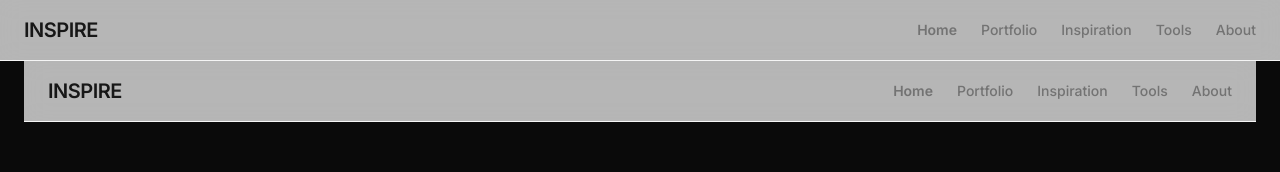
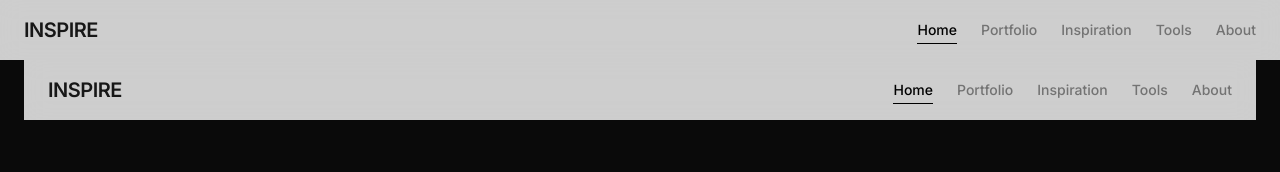
Before and after one commit to prasanjit-dey-ux/Inspohub, a Next.js app in the folder client/: page / in a window 1280 px wide. Shown: the top 172 px of the page. Built offline with nearby package versions, Linux system fonts and the light colour scheme.

Commit message:
updated navbar: added motion

```diff
--- a/client/component/layout/navbar.tsx
+++ b/client/component/layout/navbar.tsx
@@ -18,8 +18,7 @@ export default function Navbar() {
   return (
     <nav
       className={clsx(
-        "sticky top-0 z-50 border-b border-neutral-100",
-        "bg-white/80 backdrop-blur-md supports-[backdrop-filter]:bg-white/70"
+        "sticky top-0 z-50 bg-white backdrop-blur-md supports-backdrop-filter:bg-white/80 "
       )}
     >
       <div className="max-w-7xl mx-auto flex justify-between items-center px-6 py-4">
@@ -32,19 +31,35 @@ export default function Navbar() {
         </Link>
 
         {/* Nav Links */}
-        <div className="hidden sm:flex gap-6 text-sm font-medium">
-          {links.map((link) => (
+        <div className="hidden sm:flex gap-6 text-sm font-medium relative">
+          {links.map((link) => {
+            const isActive = pathname === link.href;
+
+            return (
               <Link
                 key={link.name}
                 href={link.href}
                 className={clsx(
-                "transition-colors hover:text-black text-neutral-500",
-                pathname === link.href && "text-black font-semibold"
+                  "relative transition-colors duration-200",
+                  isActive
+                    ? "text-black"
+                    : "text-neutral-500 hover:text-black"
                 )}
               >
                 {link.name}
+
+                {/* ✅ Animated underline */}
+                <span
+                  className={clsx(
+                    "absolute left-0 -bottom-1 h-[1.5px] bg-black transition-all duration-300 ease-out",
+                    isActive
+                      ? "w-full"
+                      : "w-0 group-hover:w-full hover:w-full"
+                  )}
+                ></span>
               </Link>
-          ))}
+            );
+          })}
         </div>
 
         {/* Mobile Placeholder (optional) */}
```
Lines whose indentation alone changed are shown as unchanged.
